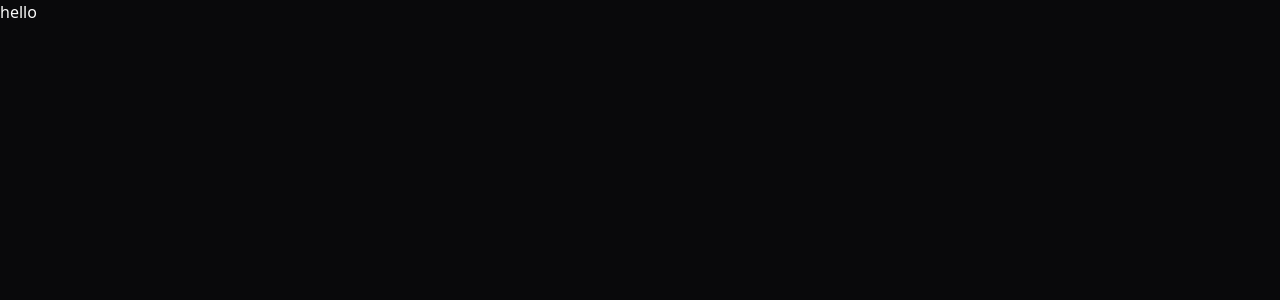
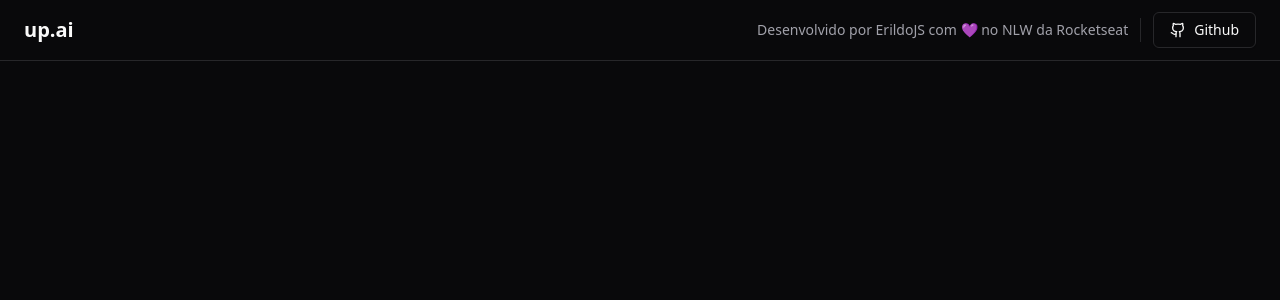
Before and after one commit to erildojs/up.ai, a React (Vite) app in the folder web/: page / in a window 1280 px wide. Shown: the top 300 px of the page. Built offline with nearby package versions, Linux system fonts and the light colour scheme.

Commit message:
feat: add header

```diff
--- a/web/package.json
+++ b/web/package.json
@@ -11,8 +11,11 @@
   },
   "dependencies": {
     "@radix-ui/react-icons": "^1.3.0",
+    "@radix-ui/react-separator": "^1.0.3",
+    "@radix-ui/react-slot": "^1.0.2",
     "class-variance-authority": "^0.7.0",
     "clsx": "^2.0.0",
+    "lucide-react": "^0.277.0",
     "react": "^18.2.0",
     "react-dom": "^18.2.0",
     "tailwind-merge": "^1.14.0",
--- a/web/src/App.tsx
+++ b/web/src/App.tsx
@@ -1,6 +1,27 @@
+import { Button } from "./components/ui/button";
+import { Separator } from "./components/ui/separator";
+import {Github} from 'lucide-react'
+
 export function App() {
 
   return (
-    <h1>hello</h1>
+    <main className="min-h-screen flex flex-col">
+      <header className="px-6 py-3 flex items-center justify-between border-b">
+        <h1 className="text-xl font-bold">up.ai</h1>
+
+        <div className="flex items-center gap-3">
+          <span className="text-sm text-muted-foreground">
+            Desenvolvido por ErildoJS com 💜 no NLW da Rocketseat
+          </span>
+
+          <Separator orientation="vertical" className="h-6"/>
+
+          <Button variant="outline">
+            <Github className="w-4 h-4 mr-2"/>
+            Github
+          </Button>
+        </div>
+      </header>
+    </main>
   )
 }
--- /dev/null
+++ b/web/src/components/ui/button.tsx
@@ -0,0 +1,57 @@
+import * as React from "react"
+import { Slot } from "@radix-ui/react-slot"
+import { cva, type VariantProps } from "class-variance-authority"
+
+import { cn } from "@/lib/utils"
+
+const buttonVariants = cva(
+  "inline-flex items-center justify-center rounded-md text-sm font-medium transition-colors focus-visible:outline-none focus-visible:ring-1 focus-visible:ring-ring disabled:pointer-events-none disabled:opacity-50",
+  {
+    variants: {
+      variant: {
+        default:
+          "bg-primary text-primary-foreground shadow hover:bg-primary/90",
+        destructive:
+          "bg-destructive text-destructive-foreground shadow-sm hover:bg-destructive/90",
+        outline:
+          "border border-input bg-transparent shadow-sm hover:bg-accent hover:text-accent-foreground",
+        secondary:
+          "bg-secondary text-secondary-foreground shadow-sm hover:bg-secondary/80",
+        ghost: "hover:bg-accent hover:text-accent-foreground",
+        link: "text-primary underline-offset-4 hover:underline",
+      },
+      size: {
+        default: "h-9 px-4 py-2",
+        sm: "h-8 rounded-md px-3 text-xs",
+        lg: "h-10 rounded-md px-8",
+        icon: "h-9 w-9",
+      },
+    },
+    defaultVariants: {
+      variant: "default",
+      size: "default",
+    },
+  }
+)
+
+export interface ButtonProps
+  extends React.ButtonHTMLAttributes<HTMLButtonElement>,
+    VariantProps<typeof buttonVariants> {
+  asChild?: boolean
+}
+
+const Button = React.forwardRef<HTMLButtonElement, ButtonProps>(
+  ({ className, variant, size, asChild = false, ...props }, ref) => {
+    const Comp = asChild ? Slot : "button"
+    return (
+      <Comp
+        className={cn(buttonVariants({ variant, size, className }))}
+        ref={ref}
+        {...props}
+      />
+    )
+  }
+)
+Button.displayName = "Button"
+
+export { Button, buttonVariants }
--- /dev/null
+++ b/web/src/components/ui/separator.tsx
@@ -0,0 +1,29 @@
+import * as React from "react"
+import * as SeparatorPrimitive from "@radix-ui/react-separator"
+
+import { cn } from "@/lib/utils"
+
+const Separator = React.forwardRef<
+  React.ElementRef<typeof SeparatorPrimitive.Root>,
+  React.ComponentPropsWithoutRef<typeof SeparatorPrimitive.Root>
+>(
+  (
+    { className, orientation = "horizontal", decorative = true, ...props },
+    ref
+  ) => (
+    <SeparatorPrimitive.Root
+      ref={ref}
+      decorative={decorative}
+      orientation={orientation}
+      className={cn(
+        "shrink-0 bg-border",
+        orientation === "horizontal" ? "h-[1px] w-full" : "h-full w-[1px]",
+        className
+      )}
+      {...props}
+    />
+  )
+)
+Separator.displayName = SeparatorPrimitive.Root.displayName
+
+export { Separator }
```
Also changed, not shown: 1 other file (tests, documents, lock files or other folders).
